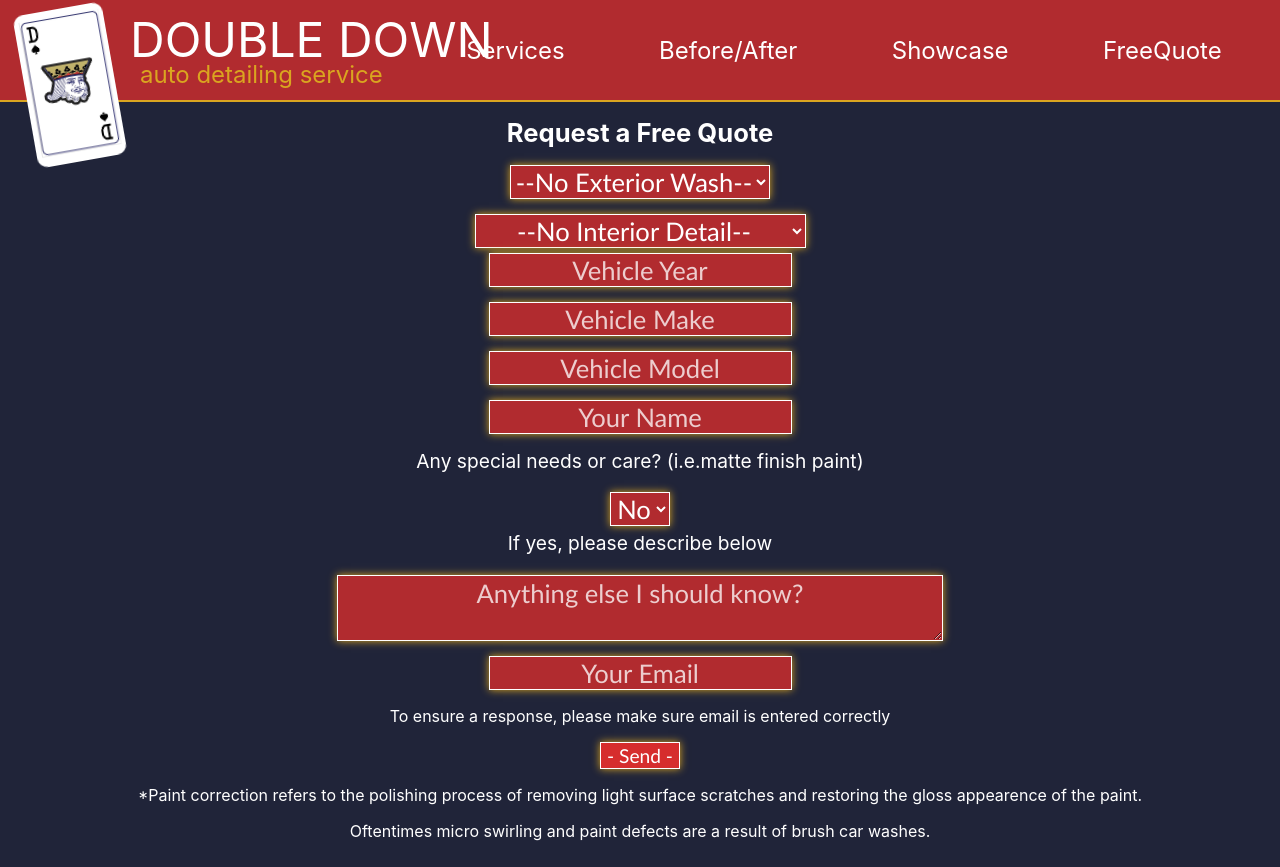
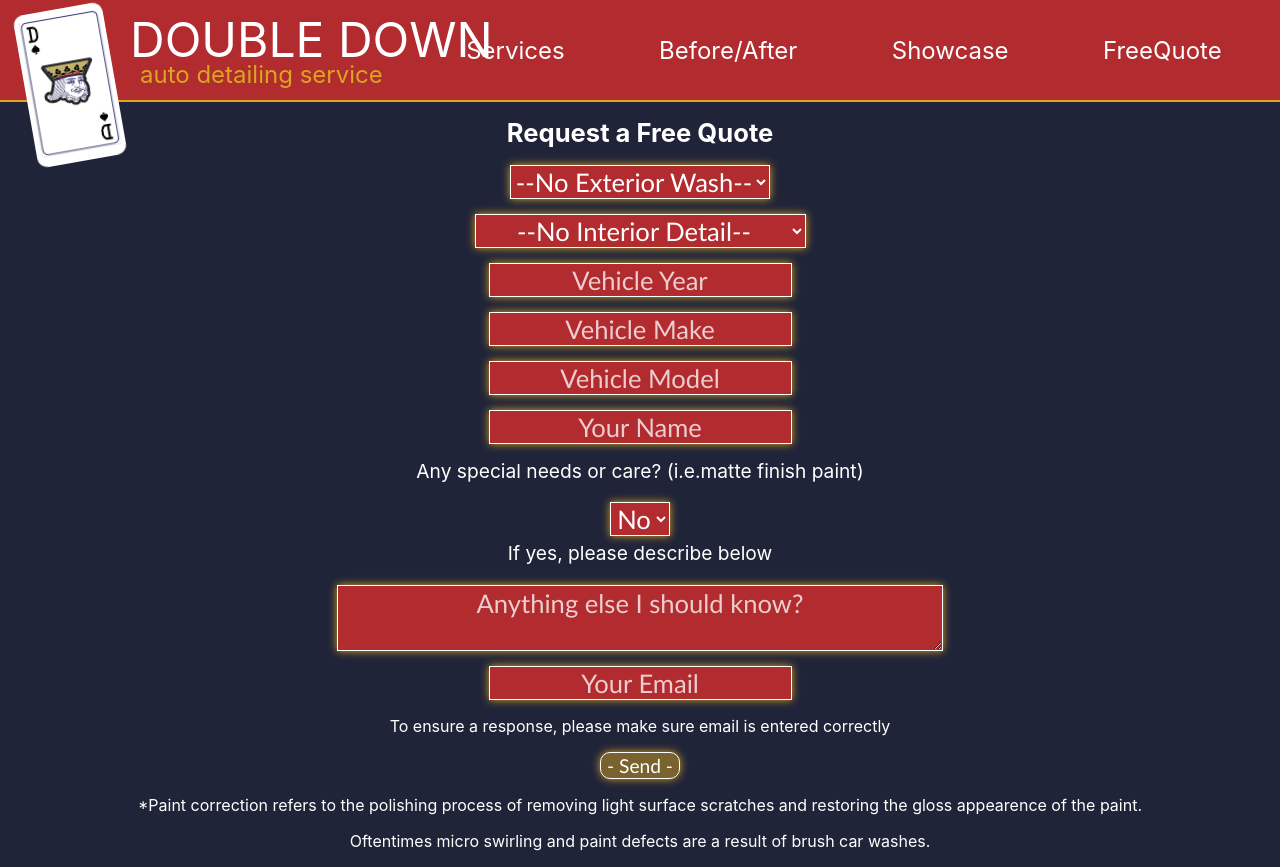
Before and after one commit to timrusin/doubledown, a React (Create React App) app: page /contact in a window 1280 px wide. Built offline with nearby package versions, Linux system fonts and the light colour scheme.

Commit message:
adjusted interior bottom margin and changed button color

```diff
--- a/src/components/ContactForm.css
+++ b/src/components/ContactForm.css
@@ -31,7 +31,7 @@
 }
 
 .int {
-    margin-bottom: 5px;
+    margin-bottom: 15px;
 }
 
 .needs {
@@ -54,8 +54,9 @@
 }
 
 .contact-button{
-    background: rgb(214, 45, 45);
+    background: rgba(218, 165, 32, 0.48);
     margin-bottom: 0;
+    border-radius: 10px;
     font-size: 1.5vw;;
     border: rgb(255, 255, 255) 1px solid;
     color: white;
@@ -89,7 +90,7 @@
 
 @media screen and (max-width:965px){
     .input-field {
-        margin-bottom: 8%;;
+        margin-bottom: 8%;
     }
 
     .input {
```
